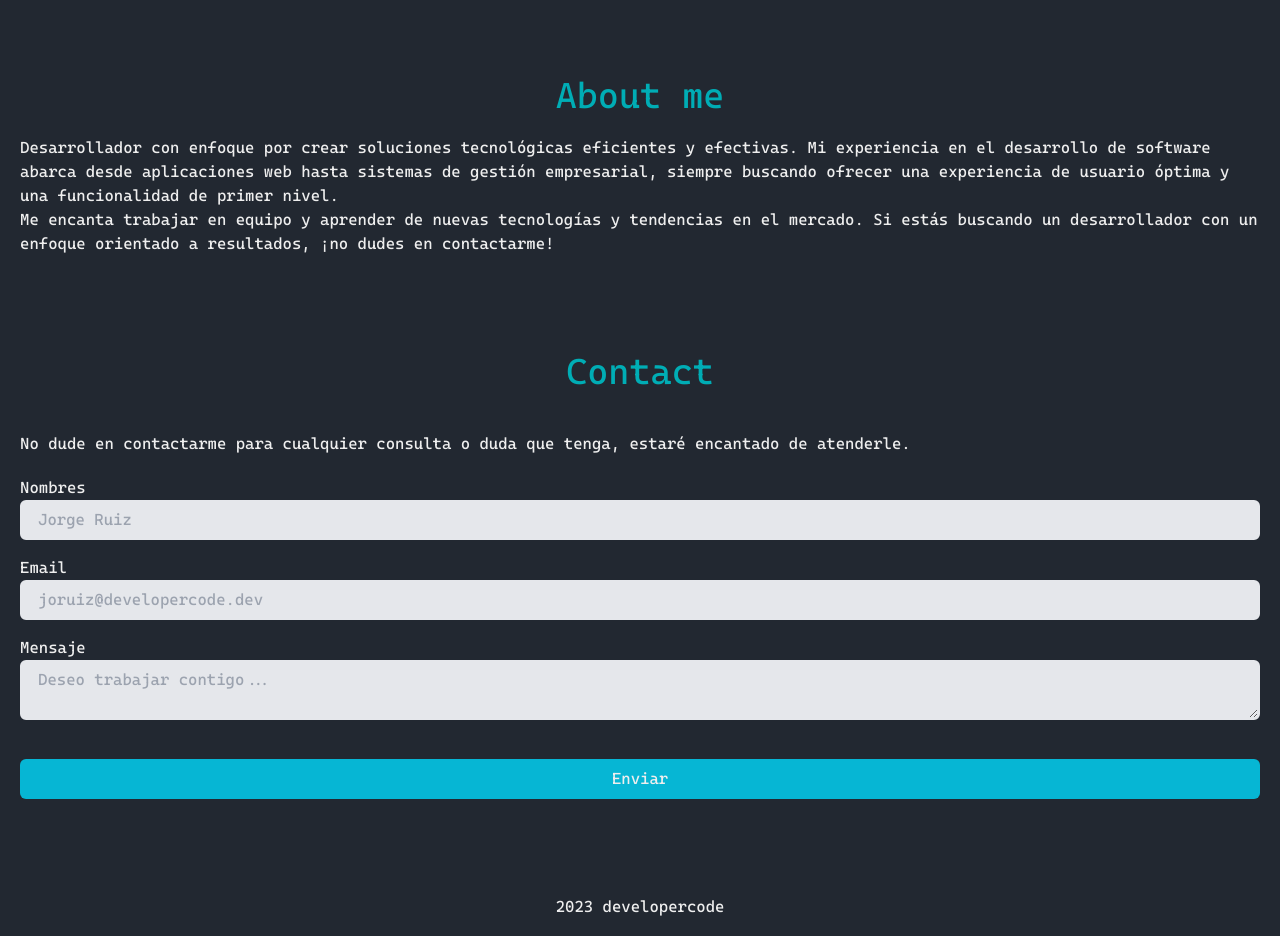
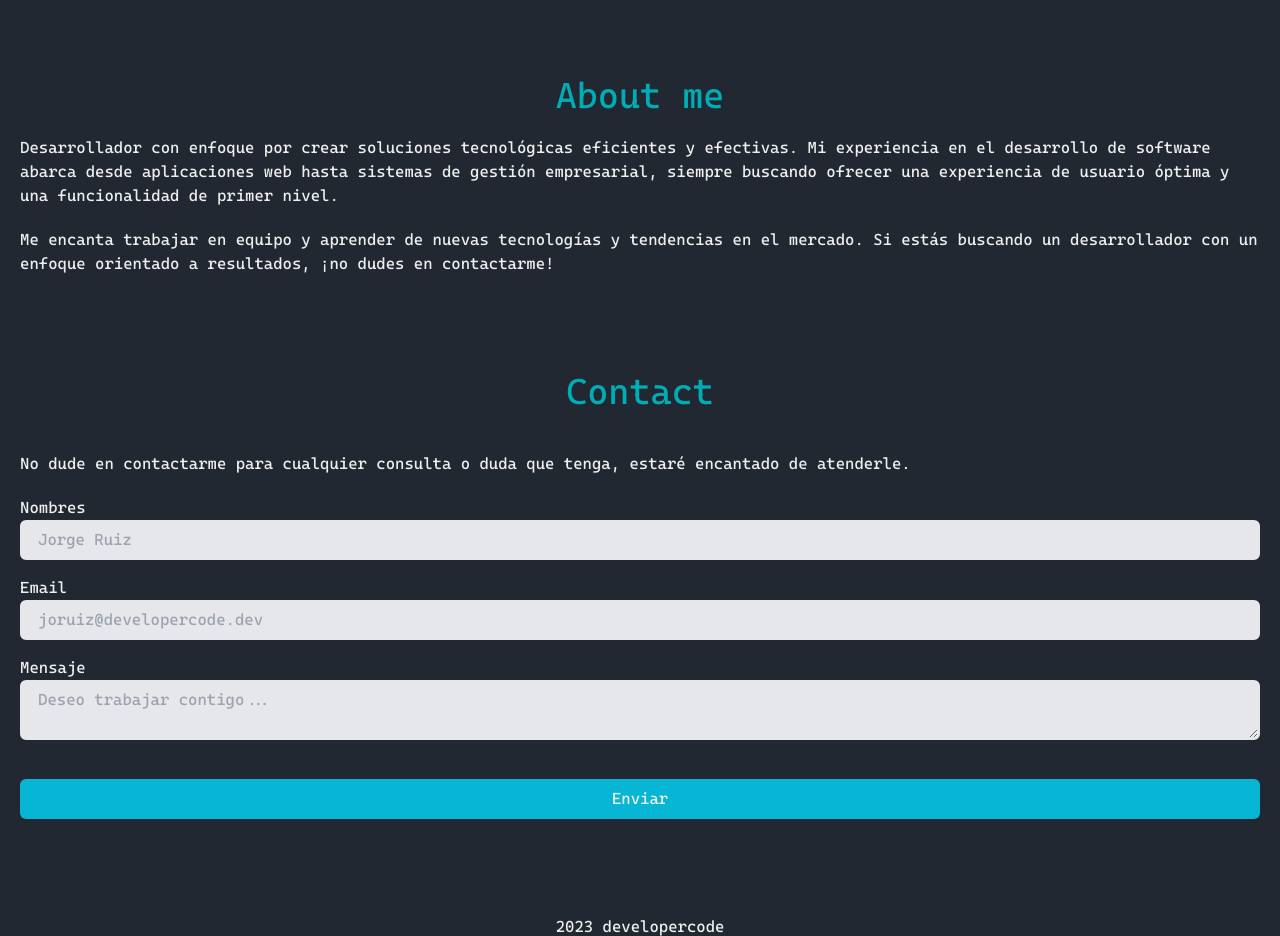
Before and after one commit to joruizdev/developercode, an Astro site: page / in a window 1280 px wide. Shown: the part 4380-5316 px from the top of the page. Built offline with nearby package versions, Linux system fonts and the light colour scheme; Astro itself is replaced by a stand-in of ours.

Commit message:
add padding

```diff
--- a/src/components/section/about.astro
+++ b/src/components/section/about.astro
@@ -1,7 +1,7 @@
 <section class="bg-center pb-24">
   <h2 id="about" class="text-center text-4xl text-primary pb-5">About me</h2>
 
-  <p class="text-[#eee] px-5">Desarrollador con enfoque por crear soluciones tecnológicas eficientes y efectivas.
+  <p class="text-[#eee] px-5 pb-5">Desarrollador con enfoque por crear soluciones tecnológicas eficientes y efectivas.
     Mi experiencia en el desarrollo de software abarca desde aplicaciones web hasta sistemas de gestión empresarial,
     siempre buscando ofrecer una experiencia de usuario óptima y una funcionalidad de primer nivel.
   </p>
```
